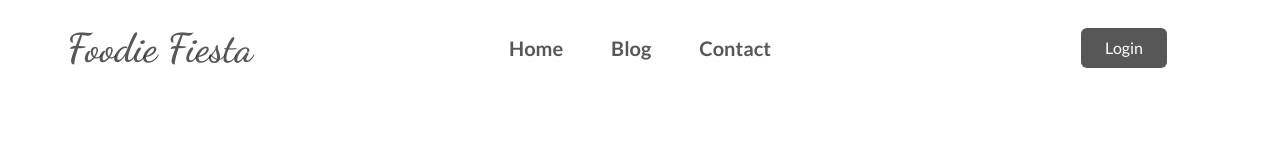
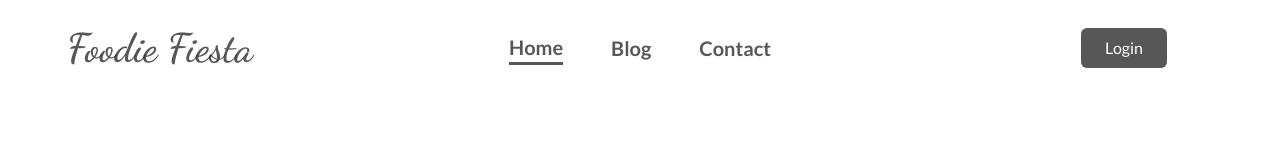
Before and after one commit to safoun10/Foodie-Fiesta-Client, a React (Vite) app: page /home in a window 1280 px wide. Shown: the top 160 px of the page. Built offline with nearby package versions, Linux system fonts and the light colour scheme; no server answers.

Commit message:
added active link

```diff
--- a/package.json
+++ b/package.json
@@ -19,6 +19,7 @@
     "react-dom": "^18.2.0",
     "react-fast-marquee": "^1.5.2",
     "react-icons": "^4.8.0",
+    "react-loader-spinner": "^5.3.4",
     "react-rating": "^2.0.5",
     "react-router-dom": "^6.11.0",
     "react-toastify": "^9.1.2",
--- a/src/assets/components/topNav/TopNav.css
+++ b/src/assets/components/topNav/TopNav.css
@@ -9,3 +9,7 @@
 .text-dance {
     font-family: 'Dancing Script', cursive;
 }
+
+.active{
+    border-bottom: 3px solid #000000a8;
+}
--- a/src/assets/components/topNav/TopNav.jsx
+++ b/src/assets/components/topNav/TopNav.jsx
@@ -25,6 +25,7 @@ const TopNav = () => {
 				</div>
 				<div className="col-md-6 col-8 d-flex justify-content-center align-items-center gap-5">
 					<NavLink
+						activeclasslink="active"
 						className="text-decoration-none title-text fw-bold fs-5"
 						to="/home"
 					>
@@ -32,6 +33,7 @@ const TopNav = () => {
 					</NavLink>
 
 					<NavLink
+						activeclasslink="active"
 						className="text-decoration-none title-text fw-bold fs-5"
 						to="/blog"
 					>
@@ -39,6 +41,7 @@ const TopNav = () => {
 					</NavLink>
 
 					<NavLink
+						activeclasslink="active"
 						className="text-decoration-none title-text fw-bold fs-5"
 						to="https://github.com/safoun10"
 						target="_blank"
--- a/src/privateRoute/PrivateRoute.jsx
+++ b/src/privateRoute/PrivateRoute.jsx
@@ -1,12 +1,17 @@
 import React, { useContext } from 'react';
 import { AuthContext } from '../authProvider/AuthProvider';
 import { Navigate, useLocation } from 'react-router-dom';
+import { InfinitySpin } from 'react-loader-spinner';
 
 const PrivateRoute = ({children}) => {
     const {user , loading} = useContext(AuthContext);
     const location = useLocation();
     if(loading){
-        return <div className='my-5 mx-5 display-1'>Loading ..... <hr /> please wait a couple of seconds</div>
+        return (
+			<div style={{display:"flex" , minHeight : "100vh" , justifyContent : "center" , alignItems : "center"}}>
+				<InfinitySpin width="800" color="#000000a8" />
+			</div>
+		);
     }
     if(user){
         return children;
```
Also changed, not shown: 1 other file (tests, documents, lock files or other folders).
